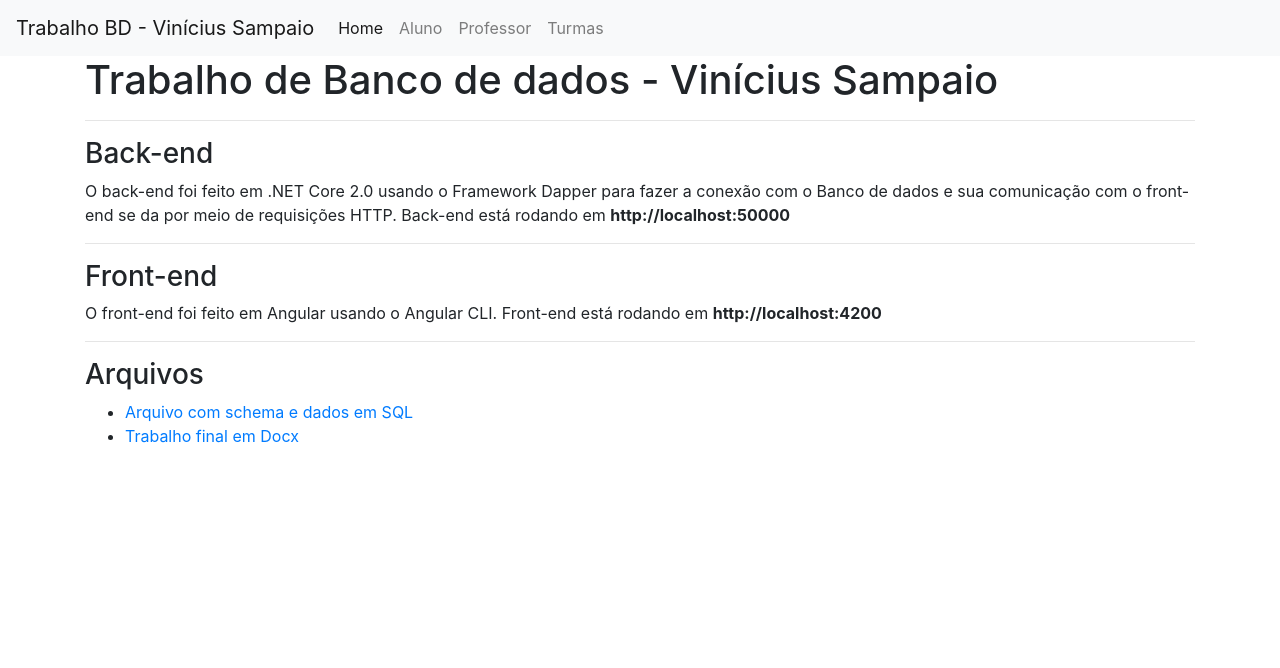
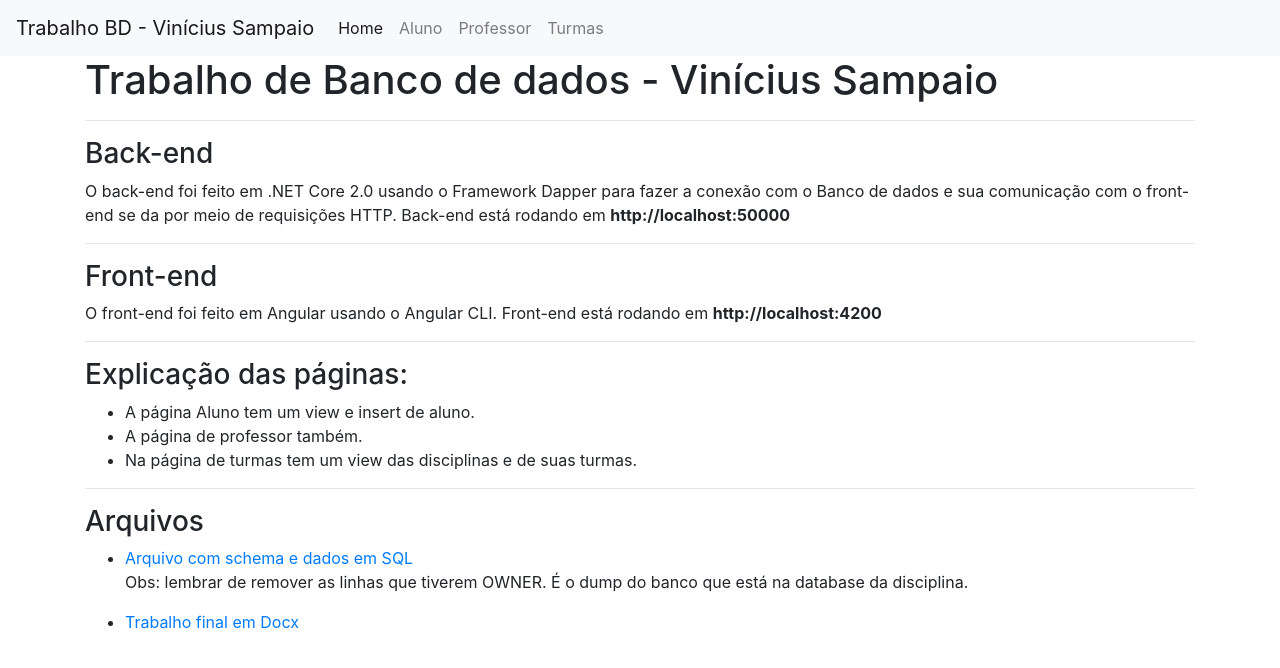
Before and after one commit to outlookcast/front-end-bd, an Angular app: page / in a window 1280 px wide. Shown: the top 668 px of the page. Built offline with nearby package versions, Linux system fonts and the light colour scheme.

Commit message:
finalizando front-end

```diff
--- a/src/app/pages/home/home.component.html
+++ b/src/app/pages/home/home.component.html
@@ -15,13 +15,21 @@
 </p>
 
 <hr>
+<h3>Explicação das páginas:</h3>
+  <ul>
+    <li>A página Aluno tem um view e insert de aluno.</li>
+    <li>A página de professor também.</li>
+    <li>Na página de turmas tem um view das disciplinas e de suas turmas.</li>
+  </ul>
+
+<hr>
 
 <h3>Arquivos</h3>
 <ul>
   <li>
-    <a href="../../../assets/Arquivos/dump.sql" target="_blank">Arquivo com schema e dados em SQL</a>
+    <a href="../../../assets/Arquivos/dump.sql" target="_blank">Arquivo com schema e dados em SQL</a><p>Obs: lembrar de remover as linhas que tiverem OWNER. É o dump do banco que está na database da disciplina.</p>
   </li>
   <li>
-    <a href="#" target="_blank">Trabalho final em Docx</a>
+    <a href="../../../assets/Arquivos/Trabalho_BD_Final.docx" target="_blank">Trabalho final em Docx</a>
   </li>
 </ul>
```
Also changed, not shown: 1 other file (tests, documents, lock files or other folders).
